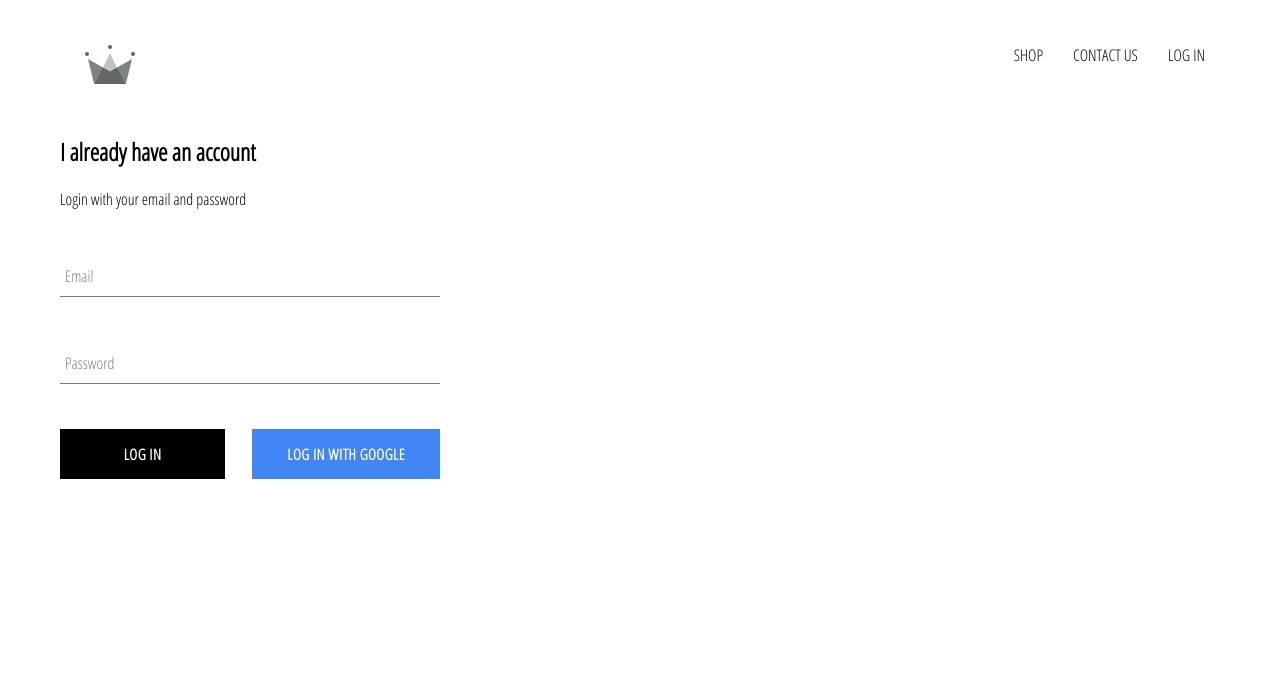
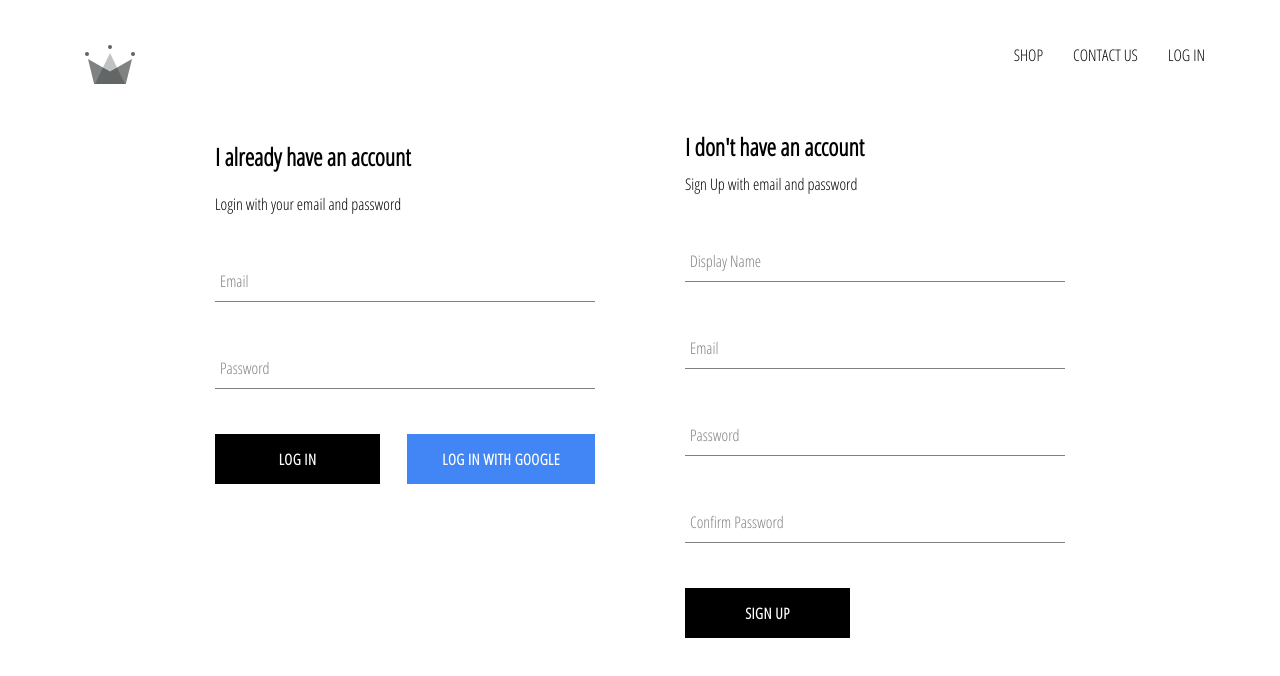
Before and after one commit to ConnorBarroso/CRWN-Clothing, a React (Create React App) app: page /login in a window 1280 px wide. Shown: the top 676 px of the page. Built offline with nearby package versions, Linux system fonts and the light colour scheme; no server answers.

Commit message:
Login and sign up component

```diff
--- a/src/App.js
+++ b/src/App.js
@@ -1,40 +1,54 @@
-import React, { useState, useEffect, useMemo} from 'react';
+import React, { useState, useEffect} from 'react';
 import './App.css';
 import Homepage from './pages/homepage.component.jsx';
 import { Route, Switch } from 'react-router-dom';
 import ShopPage from './pages/shop.component';
 import loginRegister from './pages/login-register-page.component';
 import Header from './components/header.component';
-import { auth } from './firebase/firebase.utils';
+import { auth, createUserProfileDocument } from './firebase/firebase.utils';
 
 
 
 
 function App() {
-  let [account, setAccount] = useState(
-    {
-      currentUser: null
-    }
-  )
+  let [account, setAccount] = useState(null)//sets up the state, default state is null
+
+  //this is where things go wrong
+
+  useEffect(() => {//triggers on mount
+    //userAuth is the user Authentication object provided by google
+
+     const unsubscribe = auth.onAuthStateChanged(async userAuth =>{//creates an auth state change listener that will be removed by calling the unsubscribe function
+      console.log(userAuth)
 
 
+      if (userAuth){//checks if the userAuth is not null
+        const userRef = await createUserProfileDocument(userAuth);//sets userRef to be the firestore database directory matching userAuth.id, creates one if one does not exist.
+        console.log(userRef)
+        userRef.onSnapshot(snapshot => {//checks if the snapshot at that directory has changed and will send me a snapshot object
+          setAccount({currentUser:{//sets the currentUser value to an object containing the snapshot.id and misc snapshot data
+            id:snapshot.id,
+            ...snapshot.data()
+          }
+        })
+        });
 
-  useEffect(() => {
-    const unsubscribeFromAuth = auth.onAuthStateChanged(user =>{
-      setAccount(user)
 
-      console.log(user)
+      }else{//if the userAuth IS null set the account to null.
+        setAccount(null)
+      }
+
     })
 
-    return () => {
-      unsubscribeFromAuth();
+    return () => {//removing the listener
+      unsubscribe();
     }
 
-  })
+  },)
 
   return (
     <div >
-      <Header currentUser={account}/>
+      <Header currentUser={account} setAccount={setAccount}/>
       <Switch>
         <Route  exact path='/' component={Homepage} />
         <Route  path='/shop' component={ShopPage} />
--- /dev/null
+++ b/src/components/component-styles/sign-up.styles.scss
@@ -0,0 +1,9 @@
+.sign-up {
+  display: flex;
+  flex-direction: column;
+  width: 380px;
+
+  .title {
+    margin: 10px 0;
+  }
+}
--- a/src/components/directory-menu.component.jsx
+++ b/src/components/directory-menu.component.jsx
@@ -4,7 +4,7 @@ import './component-styles/directory-menu.styles.scss'
 
 
 function DirectoryMenu(){
-    const [categories, setCategories] = useState(
+    const [categories] = useState(
         [
             {
               'name': 'HATS',
--- a/src/components/header.component.jsx
+++ b/src/components/header.component.jsx
@@ -5,7 +5,15 @@ import { ReactComponent as Logo} from  '../assets/crown.svg'
 import { auth } from '../firebase/firebase.utils'
 
 
-const Header = ({ currentUser }) =>(
+
+const Header = ({ currentUser, setAccount }) =>{
+
+    function signOut(){
+        auth.signOut()
+        setAccount(null)
+    }
+
+    return(
     <div className='header'>
         <Link to="/" className='logo-container'>
             <Logo className='logo'/>
@@ -14,13 +22,16 @@ const Header = ({ currentUser }) =>(
             <Link className='option' to='/shop'>SHOP</Link>
             <Link className='option' to='/contact'>CONTACT US</Link>
             {
-                currentUser ?
-                <div className='option' onClick={() => auth.signOut()}> LOG OUT</div>
+                currentUser ?//checks if there is a currentUser
+                <div className='option' onClick={signOut}> LOG OUT</div>//if there is a currentUser display logout div with signOut onClick
                 :
-                <Link className='option' to='/login'>LOG IN</Link>
+                <Link className='option' to='/login'>LOG IN</Link>//if there is no currentUser display a link to the log in page
             }
         </div>
     </div>
-)
+    )}
+
+
+
 
 export default Header;
--- a/src/components/login.component.jsx
+++ b/src/components/login.component.jsx
@@ -15,7 +15,7 @@ function Login(){
             email, password
         }
 
-        console.log(userData)
+       console.log(userData)
     }
 
 
@@ -31,7 +31,7 @@ function Login(){
 
                 <div className='buttons'>
                 <CustomButton type='submit' >Log In</CustomButton>
-                <CustomButton onClick={signInWithGoogle} isGoogleSignIn >Log In with Google</CustomButton>
+                <CustomButton onClick={signInWithGoogle} isGoogleSignIn >Log In with Google</CustomButton>{/* onclick triggers the signInWithGoogle function declared in firebase.utils */}
                 </div>
             </form>
         </div>
--- /dev/null
+++ b/src/components/sign-up.component.jsx
@@ -0,0 +1,82 @@
+import React, {useState} from 'react'
+
+import FormInput from './form-input.component'
+import CustomButton from './custom-button.component'
+
+import { auth, createUserProfileDocument } from '../firebase/firebase.utils'
+
+import './component-styles/sign-up.styles.scss'
+
+function SignUp(){
+    let [displayName, setDisplayName]= useState('')
+    let [email, setEmail]= useState('')
+    let [password, setPassword]= useState('')
+    let [confirmPassword, setConfirmPassword]= useState('')
+
+    const handleSubmit = async event =>{
+        event.preventDefault();
+        if(password !== confirmPassword){
+            alert('Passwords do not match.')
+            return;
+        }
+
+        try{
+            const { user } = await auth.createUserWithEmailAndPassword(email, password);
+
+            await createUserProfileDocument(user, { displayName })
+
+            setDisplayName('')
+            setEmail('')
+            setPassword('')
+            setConfirmPassword('')
+
+        }catch (error) {
+            console.error(error)
+
+        }
+    }
+
+    return(
+
+
+
+        <div className='sign-up'>
+            <h2 className='title'>I don't have an account</h2>
+            <div>Sign Up with email and password</div>
+            <form className='sign-up-form' onSubmit={handleSubmit}>
+                <FormInput type ='text'
+                    name='displayName'
+                    value={displayName}
+                    onChange={e=>setDisplayName(e.target.value)}
+                    label='Display Name'
+                    required
+                    />
+                <FormInput type ='email'
+                    name='email'
+                    value={email}
+                    onChange={e=>setEmail(e.target.value)}
+                    label='Email'
+                    required
+                />
+                <FormInput type ='password'
+                    name='password'
+                    value={password}
+                    onChange={e=>setPassword(e.target.value)}
+                    label='Password'
+                    required
+                />
+                <FormInput type ='password'
+                    name='confirmPassword'
+                    value={confirmPassword}
+                    onChange={e=>setConfirmPassword(e.target.value)}
+                    label='Confirm Password'
+                    required
+                />
+
+              <CustomButton type='submit'>Sign Up</CustomButton>
+            </form>
+        </div>
+    )
+}
+
+export default SignUp
--- a/src/firebase/firebase.utils.js
+++ b/src/firebase/firebase.utils.js
@@ -2,7 +2,7 @@ import firebase from 'firebase/app';
 import 'firebase/firestore';
 import 'firebase/auth'
 
-const config = {
+const config = {//config copied from the firebase SDK snippet available on the firebase site.
     apiKey: "AIzaSyDAIug2_fKlgftjJ_hr-gq6YsmhF_jATrs",
     authDomain: "e-commerce-app-5685d.firebaseapp.com",
     projectId: "e-commerce-app-5685d",
@@ -12,15 +12,54 @@ const config = {
     measurementId: "G-7B79ER4LQG"
   }
 
+
+
+
 firebase.initializeApp(config);
 
-export const auth = firebase.auth();
-export const firestore = firebase.firestore();
+export const auth = firebase.auth();//exports the .auth functionality as auth
+export const firestore = firebase.firestore();//exports the .firestore functionality as firestore
 
-const provider = new firebase.auth.GoogleAuthProvider();
+const provider = new firebase.auth.GoogleAuthProvider();//gives access to the googleAuthProvider class from the authentication library as provider
 
-provider.setCustomParameters({ promt : 'select_account' })
+provider.setCustomParameters({ prompt : 'select_account' })//sets a custom parameter to trigger the google popup whenever GoogleAuthProvider is used for authentication or signin
 
-export const signInWithGoogle = ()=> auth.signInWithPopup(provider)
+export const signInWithGoogle = ()=> auth.signInWithPopup(provider)//exports the signInWithGoogle function that accesses the google popup from the auth library.
 
-export default firebase;
+
+
+export const createUserProfileDocument = async (userAuth, additionalData) =>{//takes userAuth object and stores it in firebase database
+
+  if (!userAuth) return;//if the userAuth object does not exist return
+
+  //if there is a user auth the following triggers
+
+  const userRef = firestore.doc(`users/${userAuth.uid}`);//sets userRef to be the firestore data directory
+
+
+  const snapshot = await userRef.get();//retrieves a snapshot of the firestore data at that directory if any
+
+  if(!snapshot.exists){//if no snapshot exists build one
+    const { displayName, email} = userAuth//takes the email and displayName from the userAuth and makes consts
+
+    const createdAT = new Date();//sets the date of build
+
+    try{//attempts to save this new data at that directory
+      await userRef.set({
+        displayName,
+        email,
+        createdAT,
+        ...additionalData
+      });
+    } catch(error) {
+      console.log('error creating user', error.message);
+    }
+
+  }
+  return userRef;//if there is a snapshot returns with that firebase directory
+
+
+  }
+
+
+  export default firebase;
--- a/src/pages/login-register-page.component.jsx
+++ b/src/pages/login-register-page.component.jsx
@@ -1,10 +1,12 @@
 import React from 'react';
 import './page-styles/login-register-page.styles.scss';
 import Login from '../components/login.component.jsx';
+import Signup from '../components/sign-up.component';
 
 const loginRegister =() =>(
     <div className= 'login-register'>
         <Login/>
+        <Signup/>
     </div>
 )
 
--- a/src/pages/page-styles/login-register-page.styles.scss
+++ b/src/pages/page-styles/login-register-page.styles.scss
@@ -0,0 +1,6 @@
+.login-register {
+  width: 850px;
+  display: flex;
+  justify-content: space-between;
+  margin: 30px auto;
+}
--- a/src/pages/shop.component.jsx
+++ b/src/pages/shop.component.jsx
@@ -3,7 +3,7 @@ import SHOP_DATA from './page-data/shop.data'
 import PreviewCollection from '../components/preview-collection.component'
 
 function ShopPage(){
-    const [collections, setCollections] = useState(SHOP_DATA)
+    const [collections] = useState(SHOP_DATA)
 
     return(
         <div className= 'shop-page'>
```
